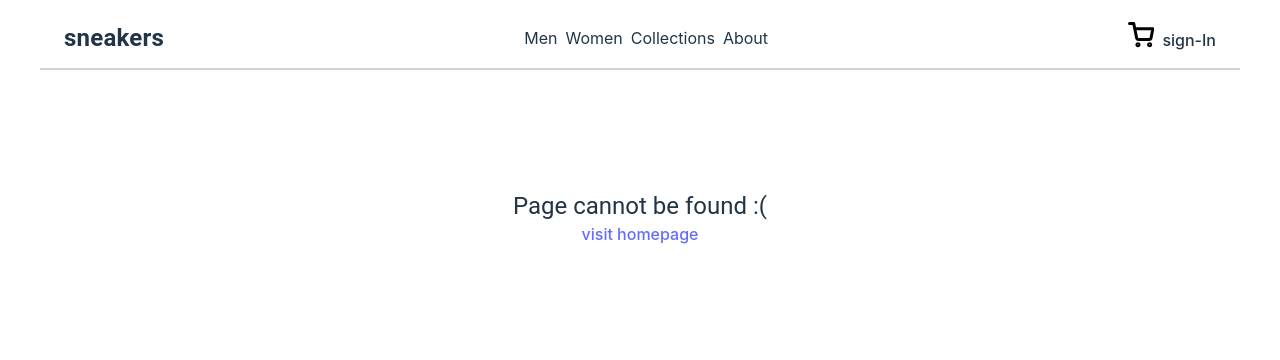
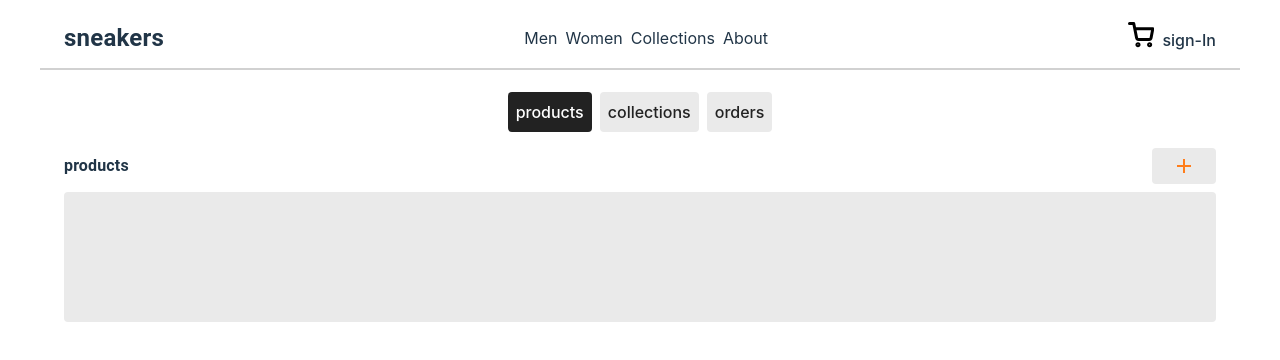
Before and after one commit to cliff-codes/snearkersStore, a React (Vite) app in the folder client/: page /admin in a window 1280 px wide. Shown: the top 360 px of the page. Built offline with nearby package versions, Linux system fonts and the light colour scheme.

Commit message:
admin dashborad ui setup

```diff
--- a/client/src/App.jsx
+++ b/client/src/App.jsx
@@ -7,6 +7,7 @@ import Error from "./pages/Error"
 import CreateStore from "./pages/CreateStore"
 import Login from "./pages/Login"
 import Store from "./pages/Store"
+import AdminLogin from "./pages/AdminLogin"
 function App() {
 
   return (
@@ -17,7 +18,8 @@ function App() {
         <Route path="/profile" element = {<Profile/>}/>
         <Route path="/sign-up" element = {<SignUp/>}/>
         <Route path="/login" element = {<Login/>}/>
-        <Route path="/create-store" element = {<CreateStore/>}/>
+        {/* <Route path="/create-store" element = {<CreateStore/>}/> */}
+        <Route path="/admin" element = {<AdminLogin/>}/>
         <Route path="/store" element = {<Store/>} />
         <Route path="*" element = {<Error/>}/>
       </Routes>
--- /dev/null
+++ b/client/src/pages/AdminLogin.jsx
@@ -0,0 +1,87 @@
+import { Box, Button, ButtonBase, Container, Typography } from '@mui/material'
+import React, { useState } from 'react'
+import AddIcon from '@mui/icons-material/Add'
+
+
+const AdminLogin = () => {
+    const [activeButton, setActiveButton] = useState(1)
+
+  return (
+    <Container>
+        <Box display={'flex'} justifyContent={'center'} mt={'24px'} gap={'8px'}>
+            <ButtonBase sx={{
+                color: activeButton === 1 ? "white" : "secondary.main",
+                bgcolor:  activeButton === 1 ? "secondary.main" : "secondary.light",
+                p: "0 8px 0 8px",
+                borderRadius: "4px",
+                textAlign: "center",
+                height: "40px",
+                display: 'flex',
+                justifyContent: "center",
+                alignItems: 'center',
+                textTransform: "lowercase",
+                transition: ".1s ease",
+                ":focus": {
+                outline: "none"
+            }}} onClick={() => {
+                setActiveButton(1)
+            }}>products</ButtonBase>
+
+           <ButtonBase sx={{
+                color: activeButton === 2 ? "white" : "secondary.main",
+                bgcolor:  activeButton === 2 ? "secondary.main" : "secondary.light",
+                p: "0 8px 0 8px",
+                borderRadius: "4px",
+                textAlign: "center",
+                height: "40px",
+                display: 'flex',
+                justifyContent: "center",
+                alignItems: 'center',
+                textTransform: "lowercase",
+                transition: ".1s ease",
+                ":focus": {
+                outline: "none"
+            }}} onClick={() => {
+                setActiveButton(2)
+            }}>collections</ButtonBase>
+
+            <ButtonBase sx={{
+                color: activeButton === 3 ? "white" : "secondary.main",
+                bgcolor:  activeButton === 3 ? "secondary.main" : "secondary.light",
+                p: "0 8px 0 8px",
+                borderRadius: "4px",
+                textAlign: "center",
+                height: "40px",
+                display: 'flex',
+                justifyContent: "center",
+                alignItems: 'center',
+                textTransform: "lowercase",
+                transition: ".1s ease",
+                ":focus": {
+                outline: "none"
+            }}} onClick={() => {
+                setActiveButton(3)
+            }}>orders</ButtonBase>
+        </Box>
+
+        <Box mt={'16px'}>
+            <Box display={"flex"} justifyContent={"space-between"} alignItems={"center"} mb={'8px'}>
+                <Typography fontWeight={600}>{
+                    activeButton === 1 ? "products" : activeButton === 2 ? "collections" : "orders"
+                }</Typography>
+
+                {
+                    activeButton === 3 ? null : <Button sx={{bgcolor: "secondary.light"}}>
+                    <AddIcon/>
+                    </Button>
+                }
+            </Box>
+            <Box minHeight={'130px'} width={'100%'} bgcolor={'secondary.light'} borderRadius={'4px'}>
+
+            </Box>
+        </Box>
+    </Container>
+  )
+}
+
+export default AdminLogin
```
Also changed, not shown: client/src/pages/PrivateRoute.jsx (added, +9 -0 lines).
